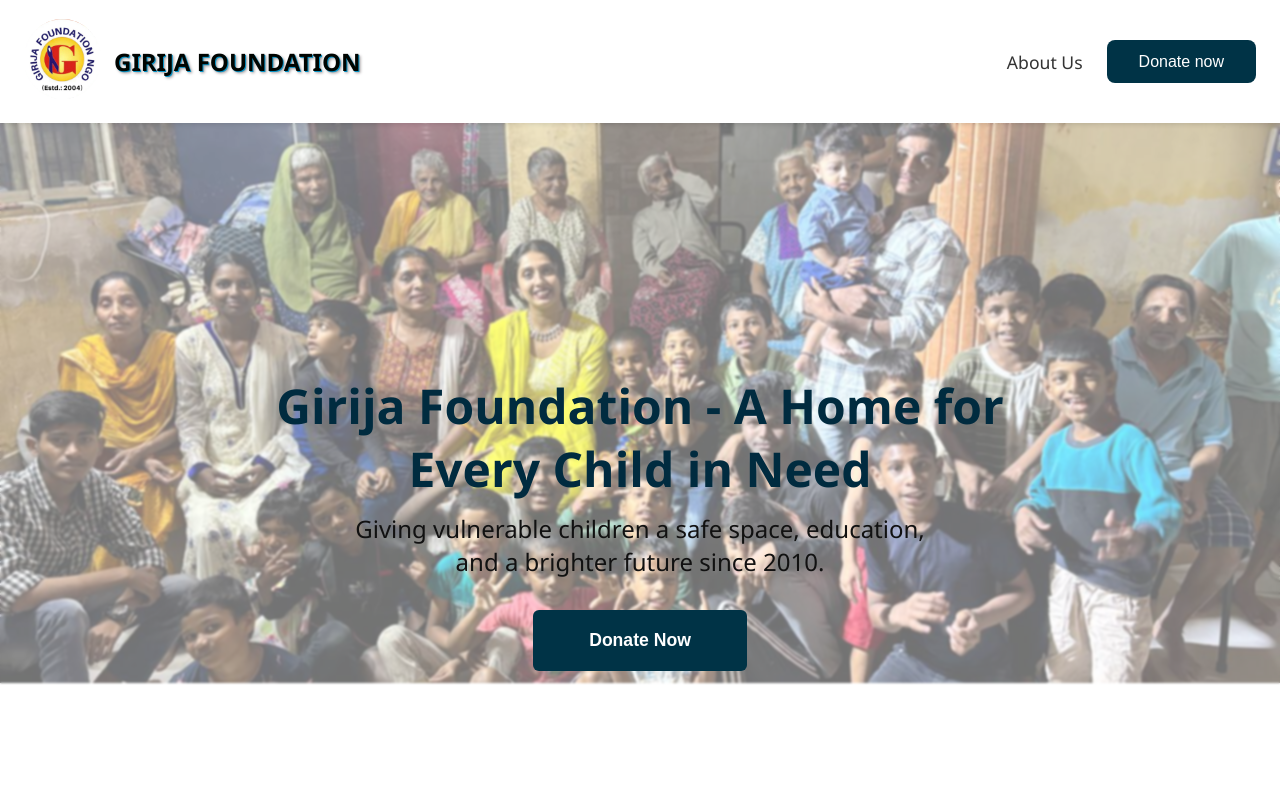
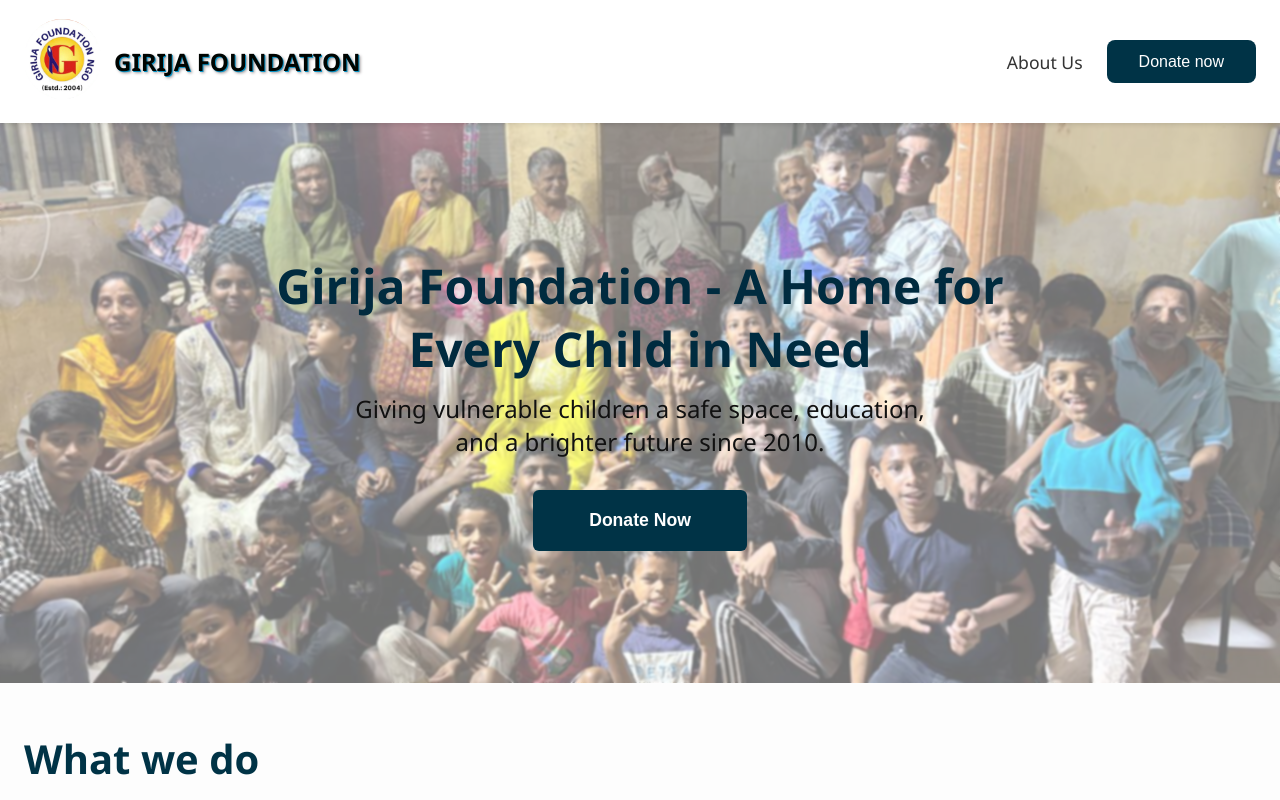
Before and after one commit to tuns510/Girija, a React (Vite) app: page / in a window 1280 px wide. Shown: the top 800 px of the page. Built offline with nearby package versions, Linux system fonts and the light colour scheme.

Commit message:
fixed heroimg heights for mobile screens

```diff
--- a/src/Components/Header/Header.css
+++ b/src/Components/Header/Header.css
@@ -123,7 +123,7 @@
 .header {
   position: relative;
   width: 100%;
-  height: 100vh;
+  height: 70vh;
   overflow: hidden;
   background-color: #ffffff;
 }
@@ -184,10 +184,6 @@
 /* ✅ Medium screens (≥768px) */
 @media (min-width: 768px) {
 
-  .header img {
-    height: 70vh;
-  }
-
   .overlay h1 {
     font-size: 2.5rem;
   }
```
